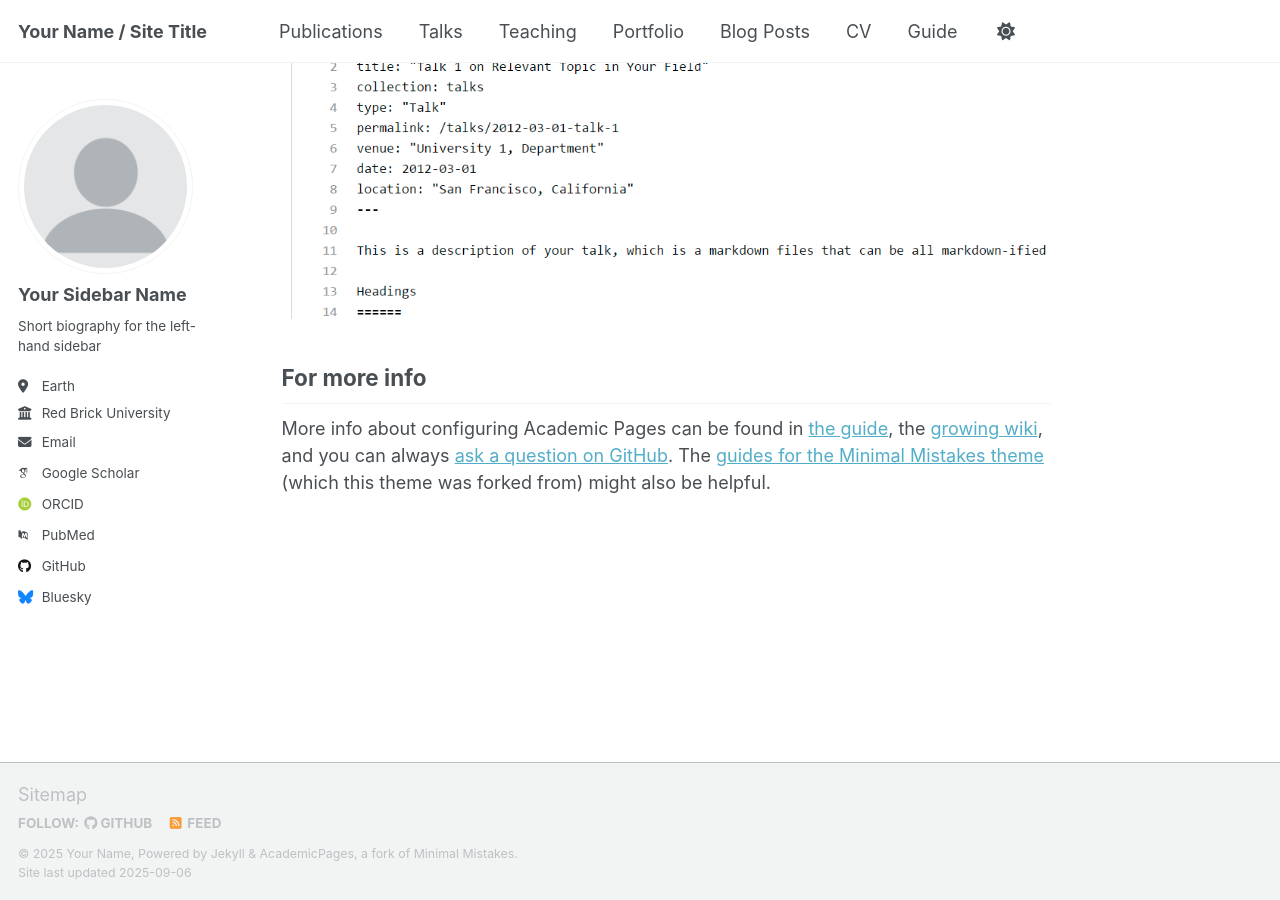
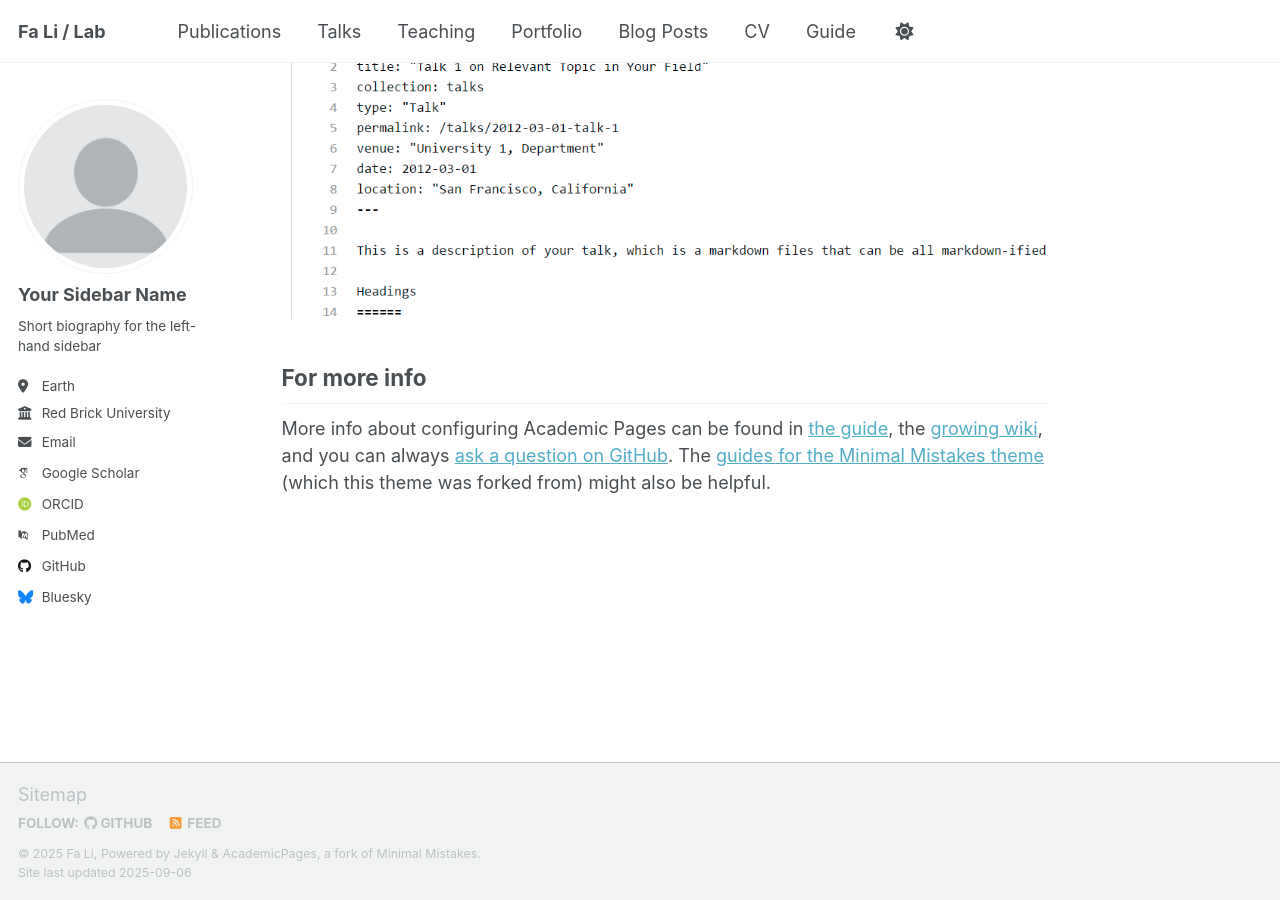
Before and after one commit to fali-lab/fali-lab.github.io, a Jekyll site: the page built from _pages/about.md, in a window 1280 px wide and 900 px high, scrolled down 2880 px. Built offline with Jekyll 4.4.1, drawn with Linux system fonts in a browser that asks for light colours; some web fonts are replaced; a script that is not in the unit is left out.

Commit message:
Update _config.yml

```diff
--- a/_config.yml
+++ b/_config.yml
@@ -9,13 +9,13 @@
 # Basic Site Settings
 locale                   : "en-US"
 site_theme               : "default" # Currently available options are "default", "air"
-title                    : "Your Name / Site Title"
+title                    : "Fa Li / Lab"
 title_separator          : "-"
-name                     : &name "Your Name"
-description              : &description "personal description"
-url                      : https://academicpages.github.io # the base hostname & protocol for your site e.g. "https://[your GitHub username].github.io" or if you already have some other page hosted on Github then use "https://[your GitHub username].github.io/[Your Repo Name]"
+name                     : &name "Fa Li"
+description              : &description "Earth scientist"
+url                      : https://fali-lab.github.io # the base hostname & protocol for your site e.g. "https://[your GitHub username].github.io" or if you already have some other page hosted on Github then use "https://[your GitHub username].github.io/[Your Repo Name]"
 baseurl                  : "" # the subpath of your site, e.g. "/blog"
-repository               : "academicpages/academicpages.github.io"
+repository               : "fali-lab/fali-lab.github.io"
 
 # Site Author - The following control what appear as part of the author content on the side bar.
 #               If a field is blank the icon and link will not appear, otherwise it will be shown.
```
